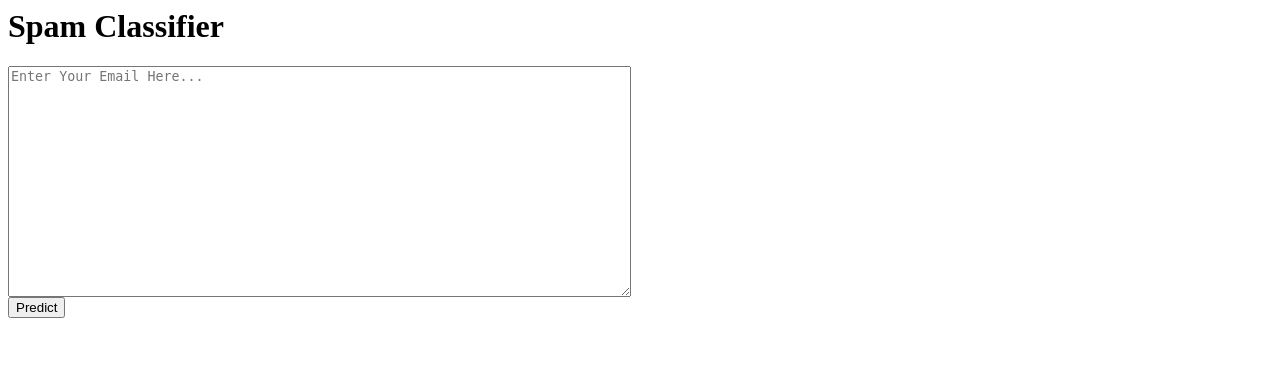
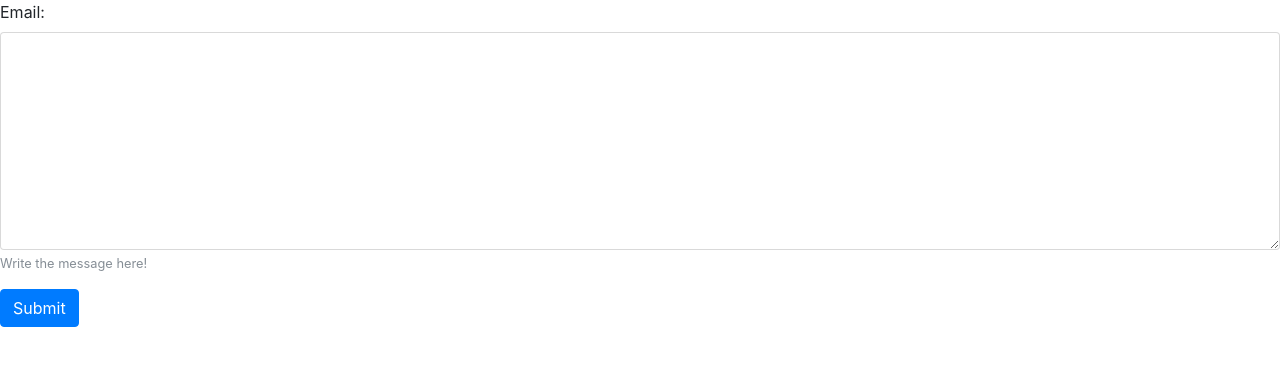
Before and after one commit to utkryuk/Spam-Classifier, a Django app: page / in a window 1280 px wide. Shown: the top 366 px of the page. Run offline with Django 3.2, Linux system fonts and the light colour scheme; parts of the project's set-up code (start-up, migrations or seed data) failed here and were passed over; some libraries are stand-ins or nearby versions.

Commit message:
Added Form class and bs4

```diff
--- a/webApp/spam_classifier/spam_classifier/settings.py
+++ b/webApp/spam_classifier/spam_classifier/settings.py
@@ -38,6 +38,8 @@ INSTALLED_APPS = [
     'django.contrib.messages',
     'django.contrib.staticfiles',
     'spam_detector',
+
+    'widget_tweaks',
 ]
 
 MIDDLEWARE = [
--- /dev/null
+++ b/webApp/spam_classifier/spam_detector/forms.py
@@ -0,0 +1,17 @@
+from django import forms
+
+class SpamForm(forms.Form):
+    email = forms.CharField(
+        widget=forms.Textarea(),
+        help_text="Write the message here!"
+    )
+    # source = forms.CharField(
+    #     max_length=50,
+    #     widget=forms.HiddenInput()
+    # )
+
+    def clean(self):
+        cleaned_data = super(SpamForm, self).clean()
+        email_body = cleaned_data.get('email')
+        if not email_body:
+            raise forms.ValidationError('You have to write something!')
--- a/webApp/spam_classifier/spam_detector/urls.py
+++ b/webApp/spam_classifier/spam_detector/urls.py
@@ -4,5 +4,6 @@ from . import views
 
 urlpatterns = [
     path('predict/', views.predict, name='result'),
-    path('', views.indexPage, name='classifier')
+    # path('', views.indexPage, name='classifier')
+    path('', views.formclass, name='classifier')
 ]
--- a/webApp/spam_classifier/spam_detector/views.py
+++ b/webApp/spam_classifier/spam_detector/views.py
@@ -1,4 +1,5 @@
 from django.shortcuts import render
+from .forms import SpamForm
 import os
 import pickle
 import pandas as pd
@@ -25,3 +26,13 @@ def predict(request):
         return render(request, 'result.html', {"prediction": my_prediction[0]})
     else:
         return render(request, 'fail.html')
+
+def formclass(request):
+    if request.method == 'POST':
+        form = SpamForm(request.POST)
+        if form.is_valid():
+            pass
+    else:
+        form = SpamForm()
+
+    return render(request, 'resultFormClass.html', {'form': form})
--- /dev/null
+++ b/webApp/spam_classifier/templates/bs4_form.html
@@ -0,0 +1,38 @@
+{% load widget_tweaks %}
+
+{% for hidden_field in form.hidden_fields %}
+  {{ hidden_field }}
+{% endfor %}
+
+{% if form.non_field_errors %}
+  <div class="alert alert-danger" role="alert">
+    {% for error in form.non_field_errors %}
+      {{ error }}
+    {% endfor %}
+  </div>
+{% endif %}
+
+{% for field in form.visible_fields %}
+  <div class="form-group">
+    {{ field.label_tag }}
+
+    {% if form.is_bound %}
+      {% if field.errors %}
+        {% render_field field class="form-control is-invalid" %}
+        {% for error in field.errors %}
+          <div class="invalid-feedback">
+            {{ error }}
+          </div>
+        {% endfor %}
+      {% else %}
+        {% render_field field class="form-control is-valid" %}
+      {% endif %}
+    {% else %}
+      {% render_field field class="form-control" %}
+    {% endif %}
+
+    {% if field.help_text %}
+      <small class="form-text text-muted">{{ field.help_text }}</small>
+    {% endif %}
+  </div>
+{% endfor %}
--- /dev/null
+++ b/webApp/spam_classifier/templates/resultFormClass.html
@@ -0,0 +1,13 @@
+{% load widget_tweaks %}
+<head>
+    <meta charset="utf-8">
+    <meta name="viewport" content="width=device-width, initial-scale=1, shrink-to-fit=no">
+    <link rel="stylesheet" href="https://maxcdn.bootstrapcdn.com/bootstrap/4.0.0-beta/css/bootstrap.min.css" integrity="sha384-/Y6pD6FV/Vv2HJnA6t+vslU6fwYXjCFtcEpHbNJ0lyAFsXTsjBbfaDjzALeQsN6M" crossorigin="anonymous">
+    <title>Simple is Better Than Complex</title>
+  </head>
+
+  <form method="post" novalidate>
+    {% csrf_token %}
+    {% include 'bs4_form.html' with form=form %}
+    <button type="submit" class="btn btn-primary">Submit</button>
+  </form>
```
Also changed, not shown: webApp/spam_classifier/templates/fail.html (line endings or trailing spaces).
